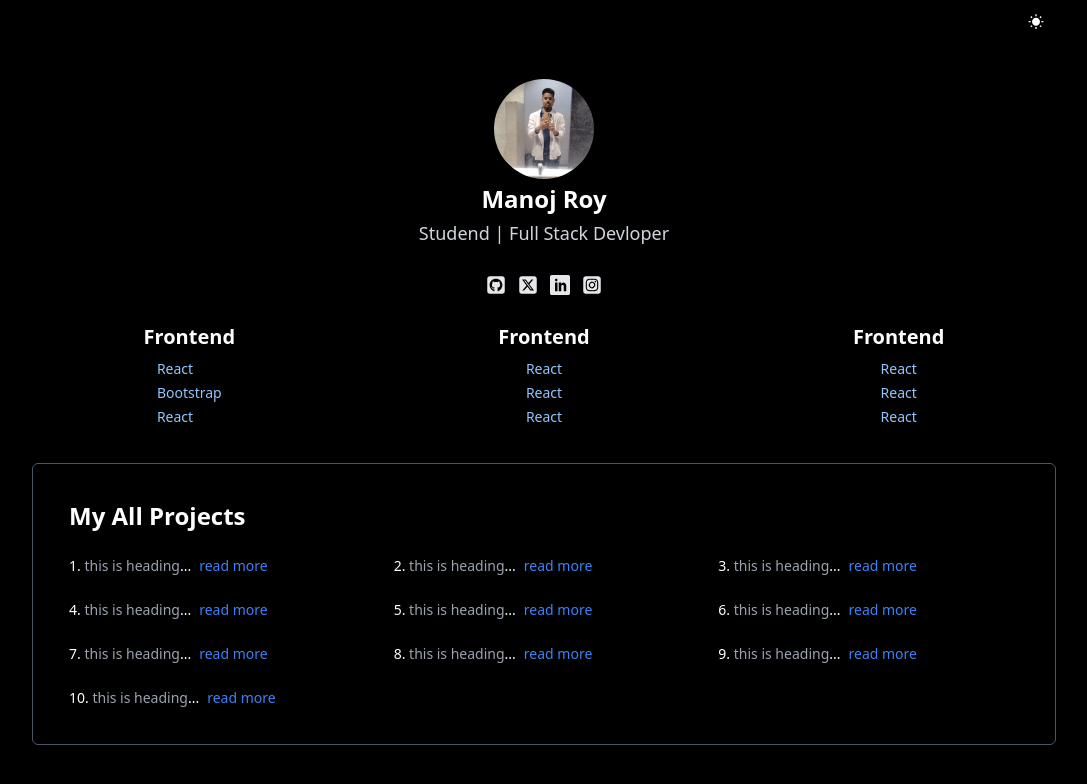
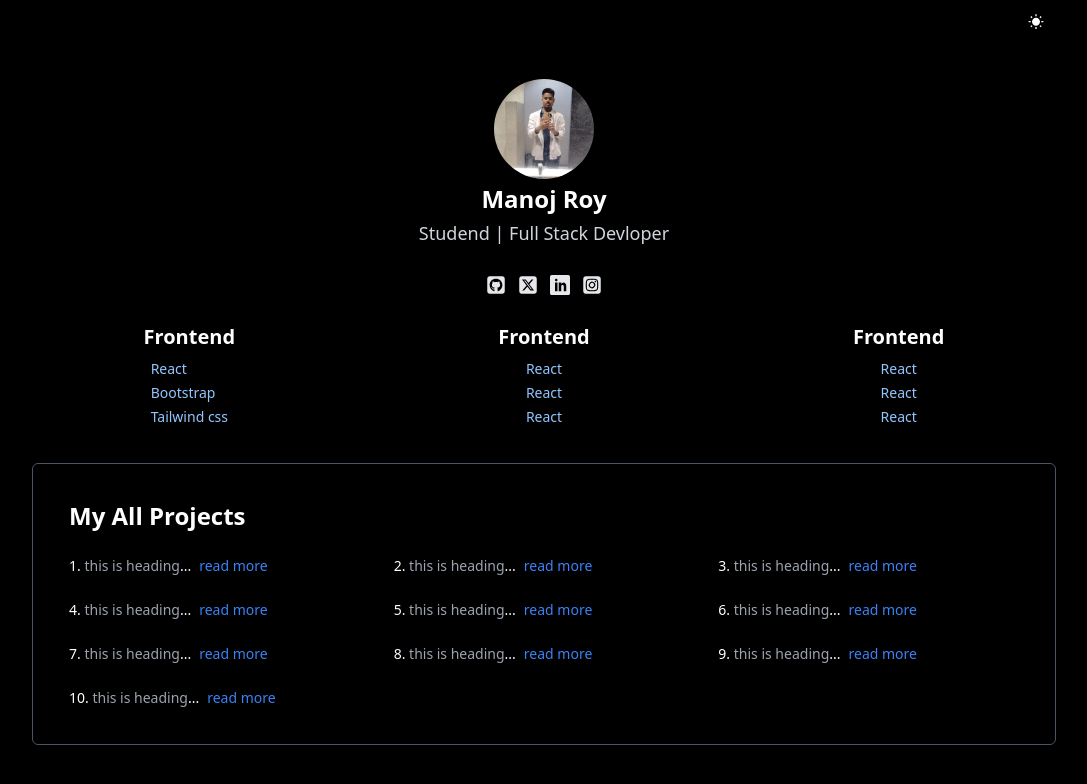
Before and after one commit to Manojroy1432/Resume, a React (Vite) app: page / in a window 1280 px wide. Shown: the top 784 px of the page, without its empty margins (96-1183 px from the left). Built offline with nearby package versions, Linux system fonts and the light colour scheme.

Commit message:
add tailwind css

```diff
--- a/src/component/Skills.jsx
+++ b/src/component/Skills.jsx
@@ -16,7 +16,7 @@ function Skills() {
           >
             <li className="text-sm my-1 cursor-pointer">React</li>
             <li className="text-sm my-1 cursor-pointer">Bootstrap</li>
-            <li className="text-sm my-1 cursor-pointer">React</li>
+            <li className="text-sm my-1 cursor-pointer">Tailwind css</li>
           </ol>
         </div>
         {/*second col */}
```
